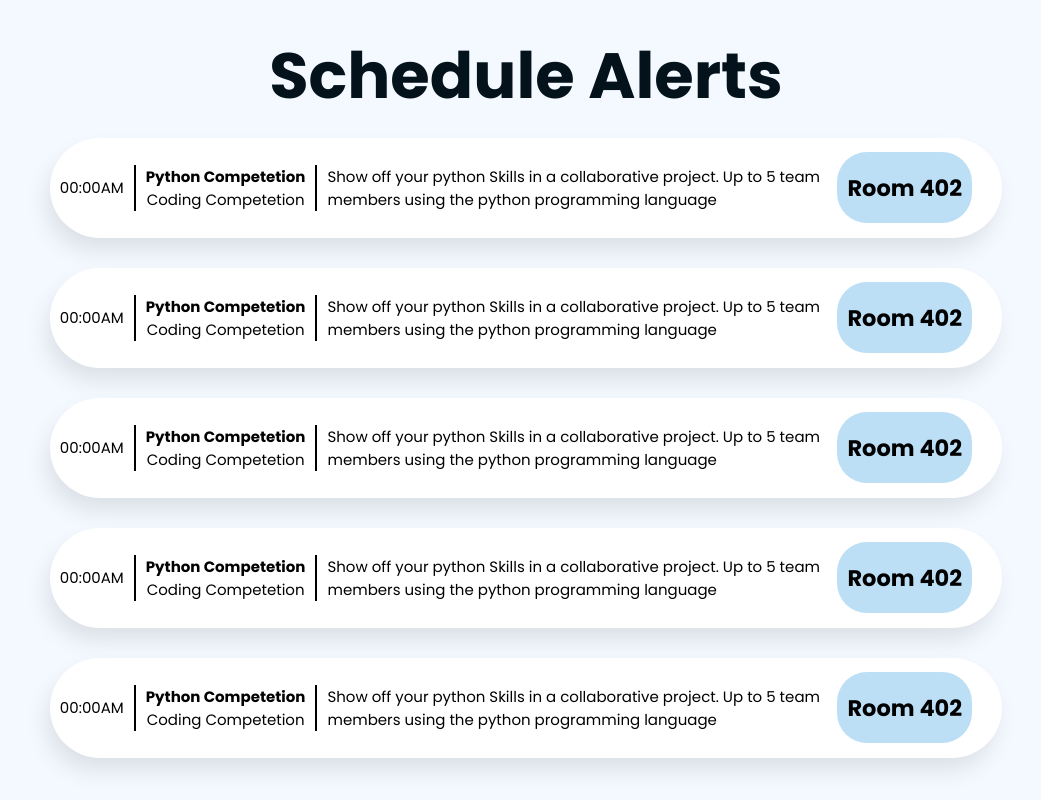
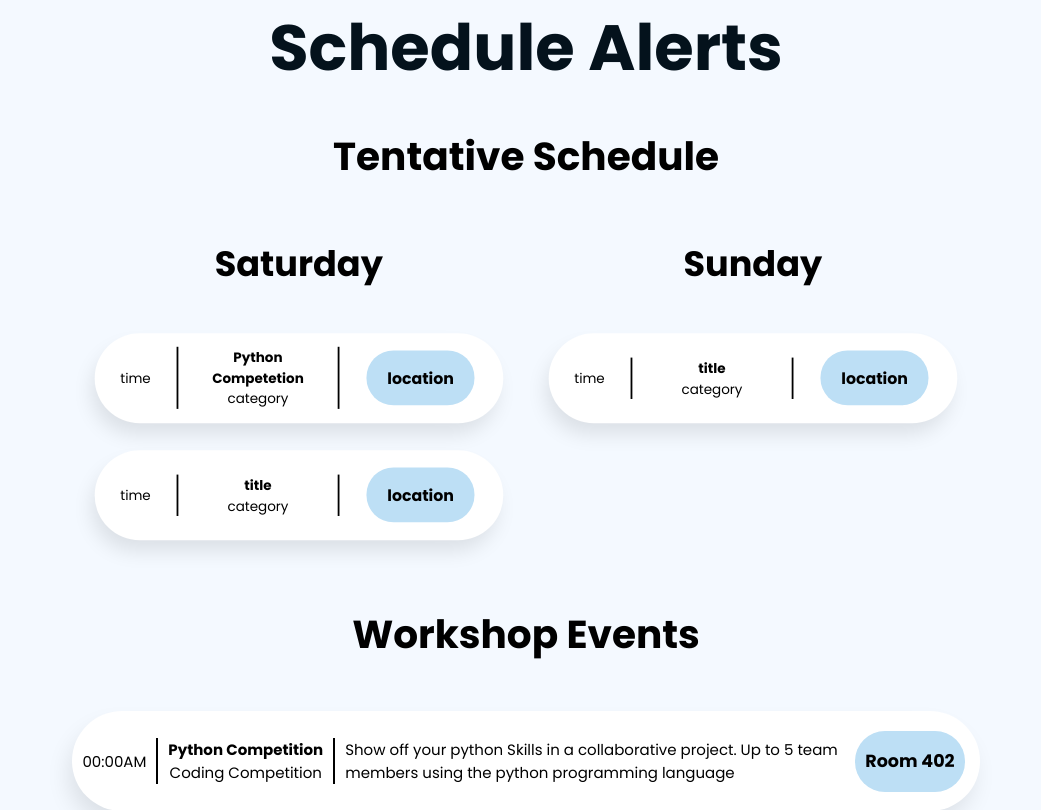
Before and after one commit to lesliejogit/my-app, a React (Create React App) app: page / in a window 1280 px wide. Shown: the top 810 px of the page, without its empty margins (114-1155 px from the left). Built offline with nearby package versions, Linux system fonts and the light colour scheme.

Commit message:
Changed Tentative schedule into css grid, added data json

```diff
--- a/src/App.css
+++ b/src/App.css
@@ -1,6 +1,6 @@
 @media (max-width: 1030px ){ /* For Laptops when resizing screen */
 
-  .event--title > h2{
+  .event--title > h3{
     font-size: 15px;
     min-width: 80px;
   }
@@ -18,14 +18,14 @@
 }
 
 @media(max-width: 480px){ /* For mobile phones */
-  h2{
+  h3{
     font-size: 6px;
     min-width: 35px;
   }
 
   .event--container{
     height: 50px !important;
-    margin: 0px 12px;
+    margin: 0px 0px 0px 10px;
     /* margin-right: 10px; */
   }
   .event--title, .event--time, .event--description{
@@ -38,8 +38,18 @@
 
   }
   .event--location{
-    margin-right: 20px !important;
+    margin-right: 10px !important;
   }
+
+   .tentativeSchedule--column .event--location{
+    /* scale: 70% !important; */
+    /* font-size: 6px; */
+    margin-left: 10px !important;
+    margin-right: 10px;
+    /* margin-right: 20px !important ; */
+  }
+
+
 
 }
 
@@ -84,7 +94,10 @@ h1 {
   color: var(--primary-focus);
 }
 
-
+h2{
+  font-family: "Poppins";
+  color: black
+}
 
 .event--table{
   padding: 15px 0px;
@@ -129,6 +142,34 @@ h1 {
 
 .event--location{
   background-color: #bddff5 ;
-  margin-right: 30px;
+  margin-right: 15px;
   border-radius: 30px;
 }
+
+
+.tentativeSchedule--container{
+  display: inline-grid;
+  grid-template-columns: 1fr 1fr;
+  width: 100%;
+  margin-top: -30px;
+}
+
+.tentativeSchedule--column{
+  scale: 90%;
+
+}
+
+.tentativeSchedule--container .event--container{
+  display: grid;
+  grid-template-columns: 20% 40% 1fr;
+}
+
+.tentativeSchedule--container .event--location{
+  margin-left: 30px;
+  max-width: 100px;
+}
+
+
+/* .tentativeSchedule--container .event--title{
+  width: 50px;
+} */
--- a/src/App.js
+++ b/src/App.js
@@ -1,12 +1,14 @@
 import './App.css';
+import scheduleData from "./Components/Data/scheduleData.json"
 import Schedule from './Components/Schedule';
 
 function App() {
+
   return (
     <div className="App">
       <header className="App-header">
       <h1>Schedule Alerts</h1>
-      <Schedule/>
+      <Schedule workshopData={scheduleData.workshopData}/>
 
       </header>
     </div>
--- /dev/null
+++ b/src/Components/Data/scheduleData.json
@@ -0,0 +1,40 @@
+{
+    "workshopData": [
+        {
+            "time" : "00:00AM",
+            "title" : "Python Competition",
+            "category" : "Coding Competition",
+            "description" : "Show off your python Skills in a collaborative project. Up to 5 team members using the python programming language",
+            "location" : "Room 402"
+        },
+        {
+            "time" : "00:00AM",
+            "title" : "Python Competition",
+            "category" : "Coding Competition",
+            "description" : "Show off your python Skills in a collaborative project. Up to 5 team members using the python programming language",
+            "location" : "Room 402"
+        },
+        {
+            "time" : "00:00AM",
+            "title" : "Python Competition",
+            "category" : "Coding Competition",
+            "description" : "Show off your python Skills in a collaborative project. Up to 5 team members using the python programming language",
+            "location" : "Room 402"
+        },
+        {
+            "time" : "00:00AM",
+            "title" : "Python Competition",
+            "category" : "Coding Competition",
+            "description" : "Show off your python Skills in a collaborative project. Up to 5 team members using the python programming language",
+            "location" : "Room 402"
+        },
+        {
+            "time" : "00:00AM",
+            "title" : "Python Competition",
+            "category" : "Coding Competition",
+            "description" : "Show off your python Skills in a collaborative project. Up to 5 team members using the python programming language",
+            "location" : "Room 402"
+        }
+    ]
+
+}
--- a/src/Components/Schedule.js
+++ b/src/Components/Schedule.js
@@ -22,6 +22,41 @@ export default function Schedule(props){
 
     const generateTentativeSchedule = () =>{
 
+
+
+        return (
+        <div className="tentativeSchedule--container">
+            <div className="tentativeSchedule--column">
+                <h2>Saturday</h2>
+                <div className="event--table">
+                    <div className="event--container">
+                        <div className="event--time">time</div>
+                        <div className="event--title"><b>Python Competetion</b> <br/> category</div>
+                        <div className="event--location"> <h3> location</h3></div>
+                    </div>
+                </div>
+
+                <div className="event--table">
+                    <div className="event--container">
+                        <div className="event--time">time</div>
+                        <div className="event--title"><b>title</b> <br/> category</div>
+                        <div className="event--location"> <h3> location</h3></div>
+                    </div>
+                </div>
+            </div>
+
+            <div className="tentativeSchedule--column">
+                <h2>Sunday</h2>
+                <div className="event--table">
+                    <div className="event--container">
+                        <div className="event--time">time</div>
+                        <div className="event--title"><b>title</b> <br/> category</div>
+                        <div className="event--location"> <h3> location</h3></div>
+                    </div>
+                </div>
+            </div>
+        </div>
+        )
     }
 
     /*
@@ -30,19 +65,27 @@ export default function Schedule(props){
     title --> event--title ...
     */
 
-    const sampleEvents = generateWorkshopEvents().map(table => (
+    const sampleEvents = props.workshopData.map(table => (
         <div className="event--table">
             <div className="event--container">
                 <div className="event--time">{table.time}</div>
-                <div className="event--title"><b>{table.event.title}</b> <br/> {table.event.category}</div>
+                <div className="event--title"><b>{table.title}</b> <br/> {table.category}</div>
                 <div className="event--description">{table.description} </div>
-                <div className="event--location"> <h2>{table.location}</h2></div>
+                <div className="event--location"> <h3>{table.location}</h3></div>
             </div>
         </div>
     ))
 
+    const tentativeSchedule = generateTentativeSchedule()
+
 
     return (
-        sampleEvents
+        <div>
+            <h2>Tentative Schedule</h2>
+            {tentativeSchedule}
+
+            <h2>Workshop Events</h2>
+            {sampleEvents}
+        </div>
     )
   }
```
